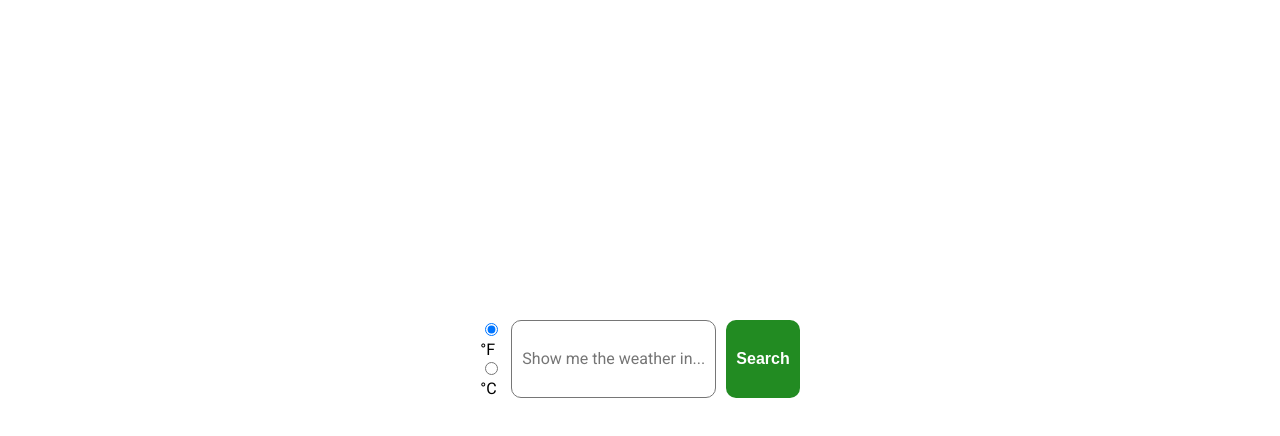
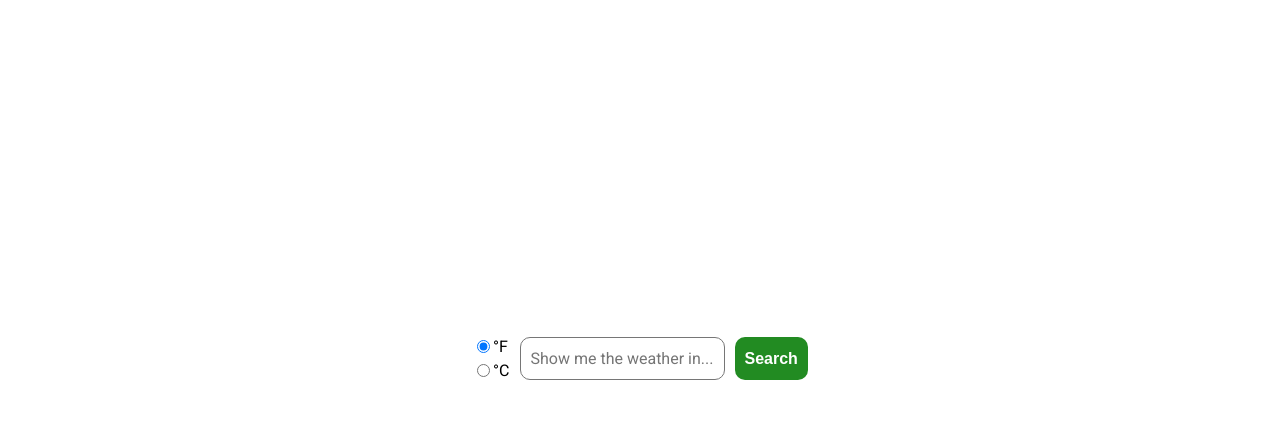
Before and after one commit to matthewb570/odin-weather-app, a website built with webpack: page src/index.html in a window 1280 px wide. Shown: the part 74-510 px from the top of the page. Built offline with nearby package versions, Linux system fonts and the light colour scheme.

Commit message:
Add styles to temperature unit selector

```diff
--- a/src/css/styles.css
+++ b/src/css/styles.css
@@ -65,6 +65,21 @@ body {
 .location-search {
     display: flex;
     gap: 10px;
+}
+
+.temp-unit-selector {
+    display: flex;
+    flex-direction: column;
+    gap: 5px;
+}
+
+.temp-unit-selector input[type="radio"] {
+    margin-top: -1px;
+}
+
+.temp-unit-selector label {
+    display: flex;
+    align-items: center;
 }
 
 input[type="text"] {
```
